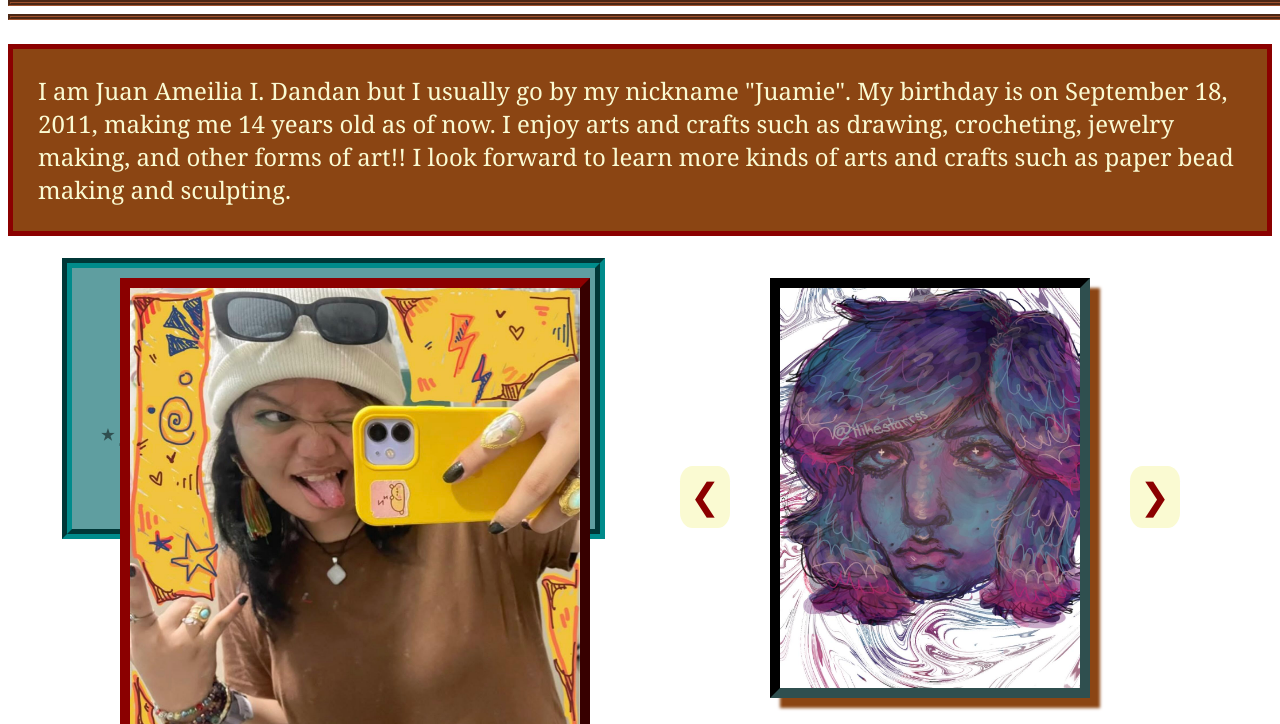
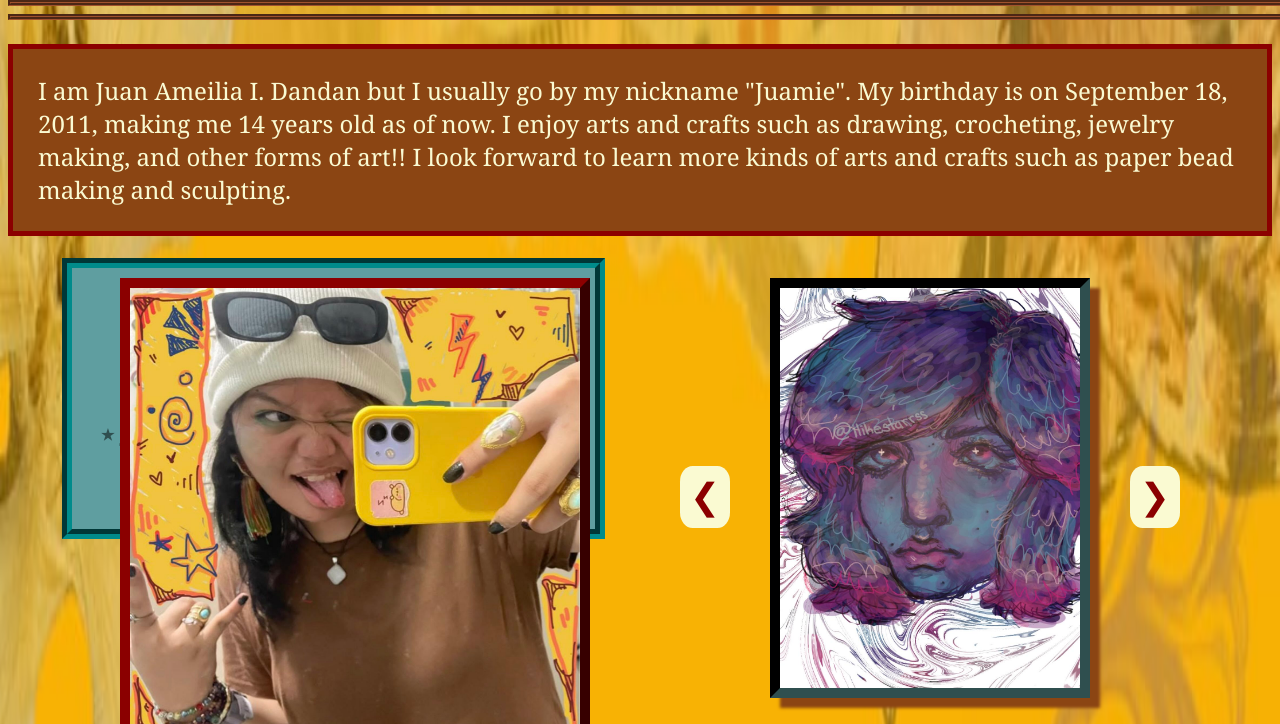
Before and after one commit to ilovescaramouche/juamie, a plain HTML site: page Get to Know Me!!.html in a window 1280 px wide. Shown: the part 377-1101 px from the top of the page. Drawn offline with Linux system fonts and the light colour scheme.

Commit message:
Update Get to Know Me!!.html

```diff
--- a/Get to Know Me!!.html
+++ b/Get to Know Me!!.html
@@ -27,7 +27,7 @@ a:hover {transform: scale(1.2); color: Peru; text-shadow: 2px 2px 3px Peru;}
 
 </head>
 
-<body style="background-image:url(yellow.jpg); background-repeat: no-repeat; background-size: 100% 150%; color: SaddleBrown;">
+<body style="background-image:url(AP/yellow.jpg); background-repeat: no-repeat; background-size: 100% 150%; color: SaddleBrown;">
 
 <p style="background-color: SaddleBrown; font-size: 36px; font-family: Georgia; text-align: justify; border: 5px double DarkRed; color:LightGoldenRodYellow; padding: 15px;">
 
```
